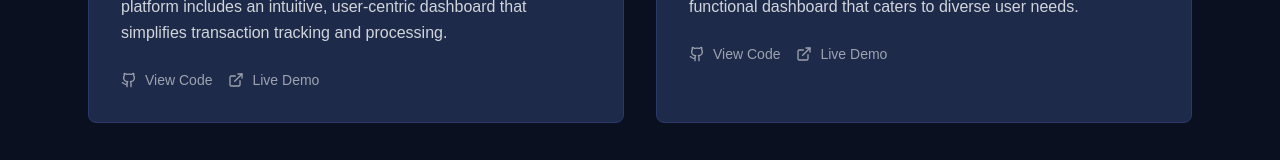
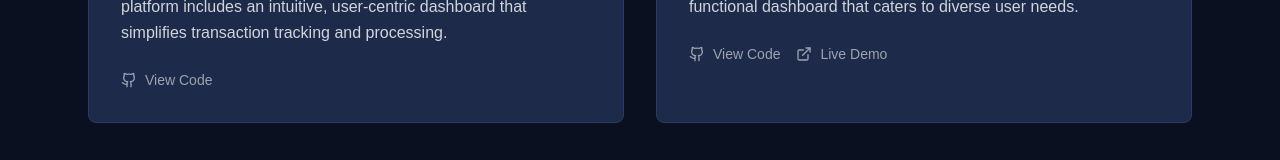
Before and after one commit to Samisha68/Portfolio, a Next.js app: page / in a window 1280 px wide. Shown: the part 2427-2587 px from the top of the page. Built offline with nearby package versions, Linux system fonts and the light colour scheme.

Commit message:
Update page.tsx

```diff
--- a/src/app/page.tsx
+++ b/src/app/page.tsx
@@ -290,7 +290,7 @@ const Portfolio = () => {
                   <span>View Code</span>
                 </a>
                 <a
-                  href=""
+                  href="https://energypro.vercel.app"
                   target="_blank"
                   rel="noopener noreferrer"
                   className="flex items-center space-x-2 text-sm text-gray-400 hover:text-[#00fff7] transition-colors"
@@ -341,15 +341,7 @@ const Portfolio = () => {
                   <Github size={16} />
                   <span>View Code</span>
                 </a>
-                <a
-                  href="https://github.com/Samisha68/PayPro"
-                  target="_blank"
-                  rel="noopener noreferrer"
-                  className="flex items-center space-x-2 text-sm text-gray-400 hover:text-[#00fff7] transition-colors"
-                >
-                  <ExternalLink size={16} />
-                  <span>Live Demo</span>
-                </a>
+
               </div>
             </div><div className="group p-8 bg-[#1e2a4a] rounded-lg border border-[#2a3a6a] hover:border-[#00fff7] transition-all">
               <h3 className="text-xl font-medium mb-4 group-hover:text-[#00fff7] transition-colors">University Website🎓 </h3>
```
